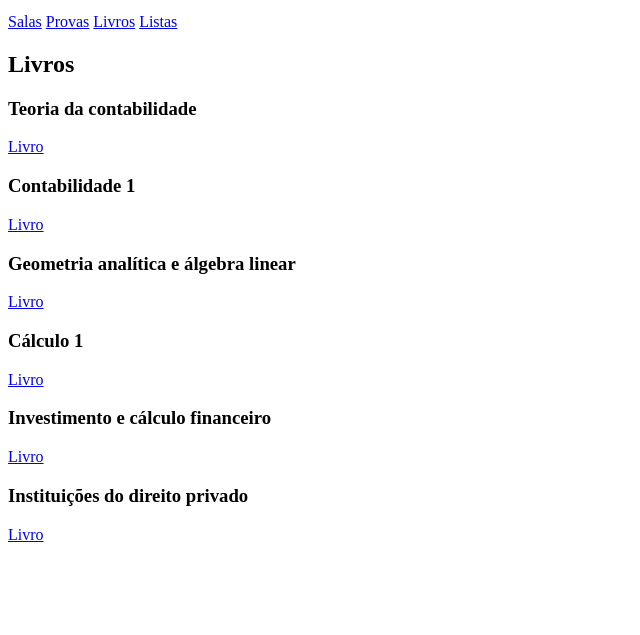
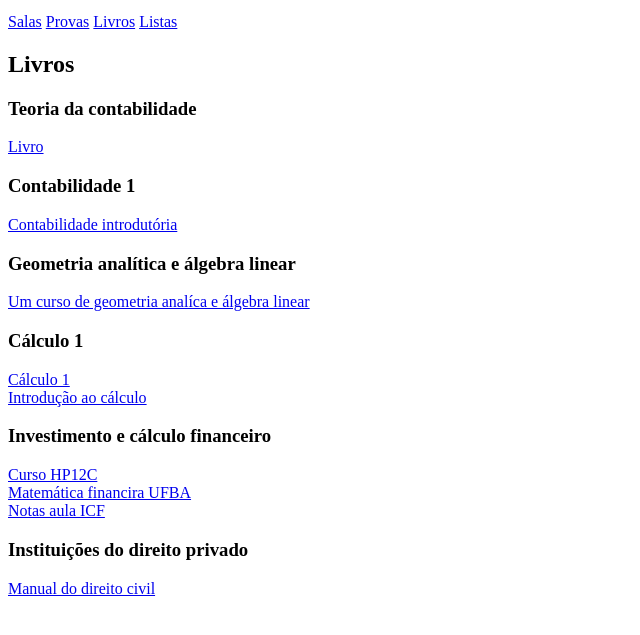
Before and after one commit to luisguilhermed/Me-salva, a plain HTML site: page index.html in a window 1280 px wide. Shown: the part 101-736 px from the top of the page, without its empty margins (0-640 px from the left). Drawn offline with Linux system fonts and the light colour scheme.

Commit message:
adição dos pdfs

```diff
--- a/index.html
+++ b/index.html
@@ -21,18 +21,39 @@
         <a href="#">Listas</a>
     </nav>
     <h2>Livros</h2>
-        <h3>Teoria da contabilidade</h3>
-        <a href="#">Livro</a>
-        <h3>Contabilidade 1</h3>
-        <a href="#">Livro</a>
-        <h3>Geometria analítica e álgebra linear</h3>
-        <a href="#">Livro</a>
-        <h3>Cálculo 1</h3>
-        <a href="#">Livro</a>
-        <h3>Investimento e cálculo financeiro</h3>
-        <a href="#">Livro</a>
-        <h3>Instituições do direito privado</h3>
-        <a href="#">Livro</a>
+
+        <h3 class="materia">Teoria da contabilidade</h3>
+        <div class="cont">
+            <a href="#">Livro</a>
+        </div>
+
+        <h3 class="materia">Contabilidade 1</h3>
+        <div class="cont">
+            <a href="Livros/EQUIPE_DE_PROFESSORES_DA_FEA_USP.pdf">Contabilidade introdutória</a>
+        </div>
+
+        <h3 class="materia">Geometria analítica e álgebra linear</h3>
+        <div class="cont">
+            <a href="Livros/gaal.pdf">Um curso de geometria analíca e álgebra linear</a>
+        </div>
+
+        <h3 class="materia">Cálculo 1</h3>
+        <div class="cont">
+            <a href="Livros/Calculo - James Stewart - 7 Edição - Volume 1.pdf">Cálculo 1</a><br>
+            <a href="Livros/INTRODUÇÃO AO CÁLCULO - 1ª edição.pdf">Introdução ao cálculo</a>
+        </div>
+
+        <h3 class="materia">Investimento e cálculo financeiro</h3>
+        <div class="cont">
+            <a href="Livros/Cursohp_12c (1).pdf">Curso HP12C</a><br>
+            <a href="Livros/eBook_Matemática_Financeira_UFBA (1).pdf">Matemática financira UFBA</a><br>
+            <a href="Livros/Notas_de_aula_ICF_2022 (1).pdf">Notas aula ICF</a>
+        </div>
+
+        <h3 class="materia">Instituições do direito privado</h3>
+        <div class="cont">
+            <a href="Livros/Manual_de_Direito_Civil_volume_unico_6a.pdf">Manual do direito civil</a>
+        </div>
 
 
 
@@ -41,5 +62,6 @@
     </footer>
 
 
+
 </body>
 </html>
```
Also changed, not shown: 8 other files.
